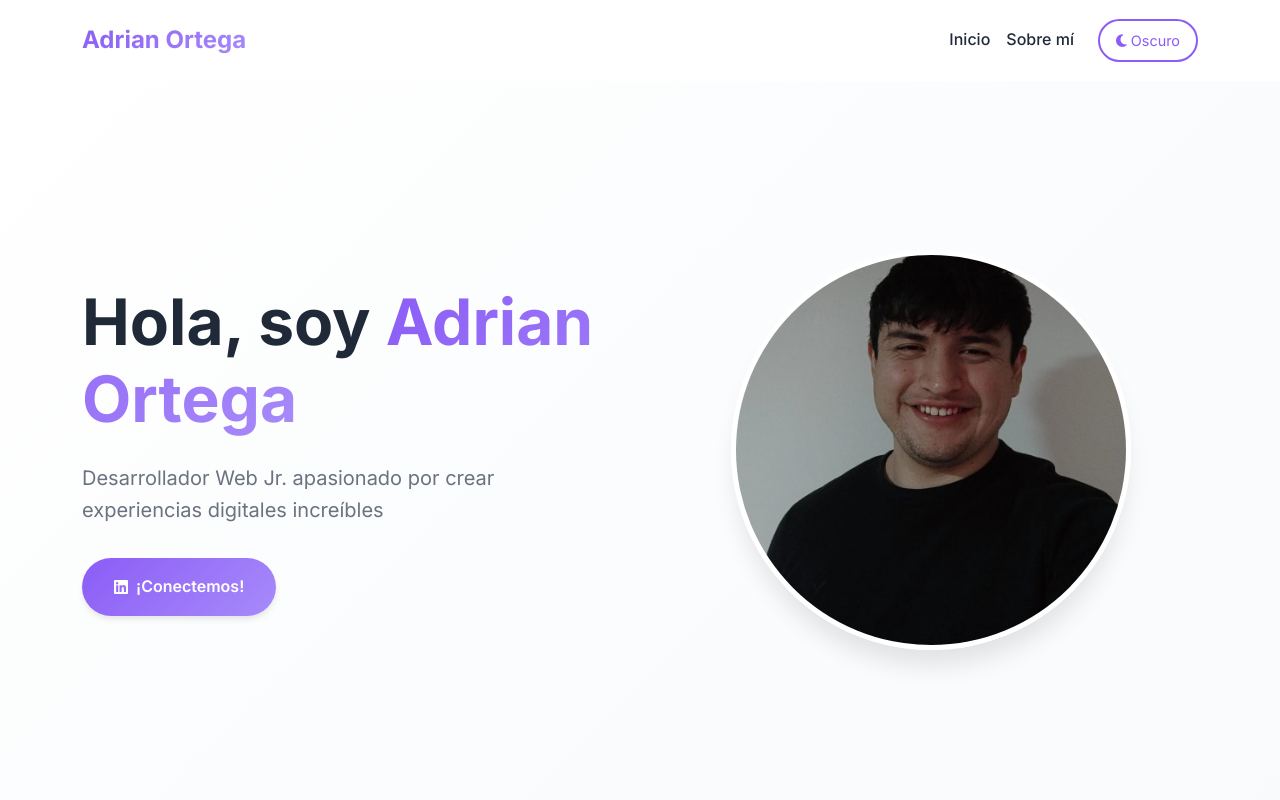
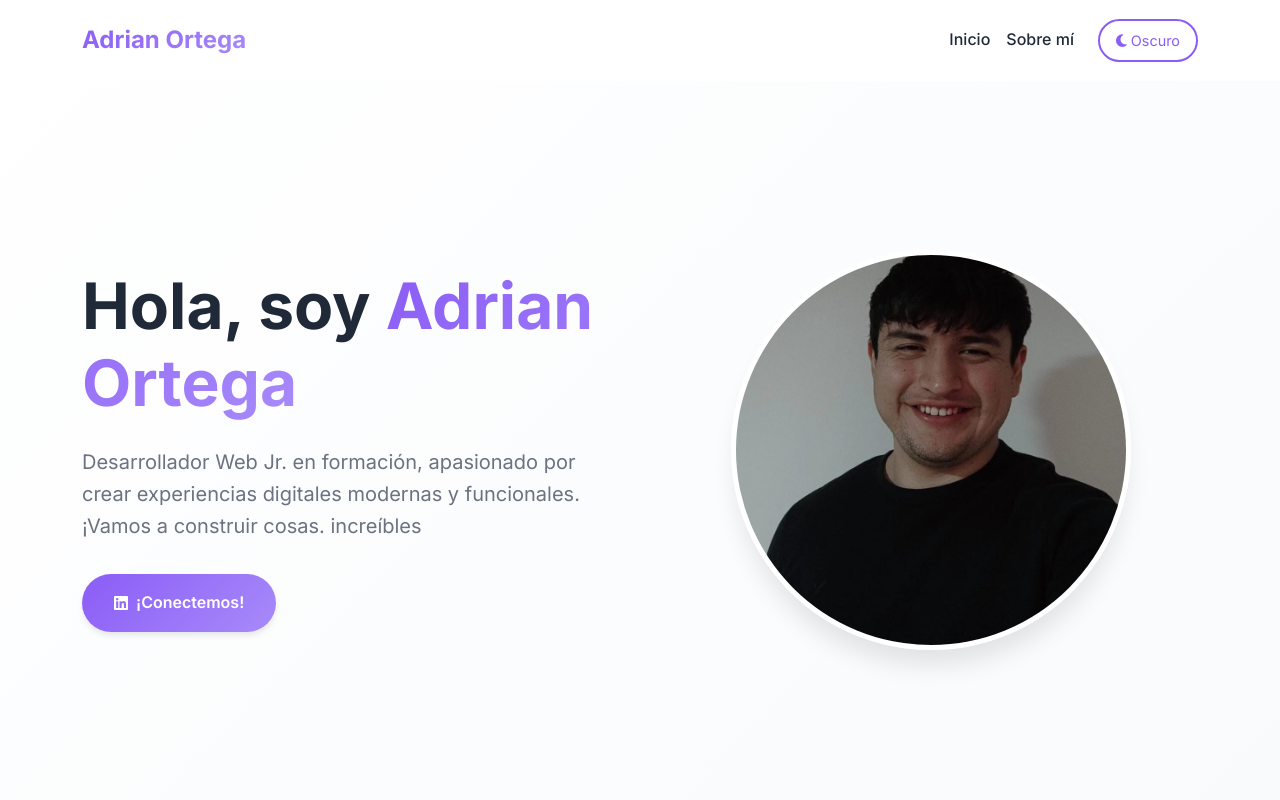
Before and after one commit to Adrian-Ort/portafolio, a plain HTML site: page index.html in a window 1280 px wide. Shown: the top 800 px of the page. Drawn offline with nearby package versions, Linux system fonts and the light colour scheme.

Commit message:
Cambio de descripción en hero-subtitle

```diff
--- a/index.html
+++ b/index.html
@@ -71,7 +71,7 @@
                                 style="background: linear-gradient(135deg, var(--primary-color), var(--accent-color)); -webkit-background-clip: text; -webkit-text-fill-color: transparent;">Adrian
                                 Ortega</span>
                         </h1>
-                        <p class="hero-subtitle">Desarrollador Web Jr. apasionado por crear experiencias digitales
+                        <p class="hero-subtitle">Desarrollador Web Jr. en formación, apasionado por crear experiencias digitales modernas y funcionales. ¡Vamos a construir cosas.
                             increíbles</p>
                         <a href="https://www.linkedin.com/in/miguel-adrian-ortegah9" class="hero-cta" target="_blank">
                             <i class="fab fa-linkedin"></i>
```
